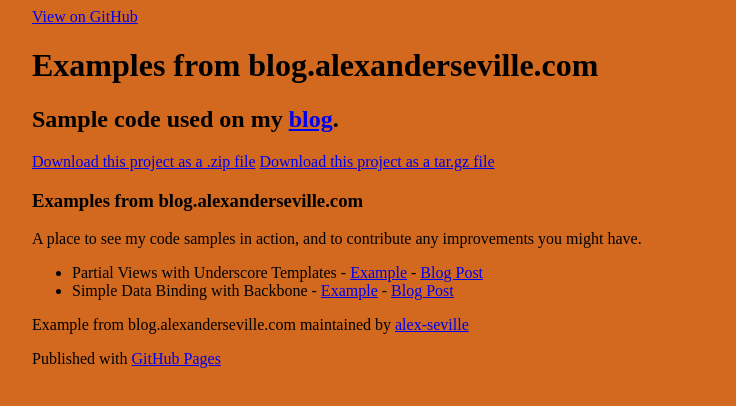
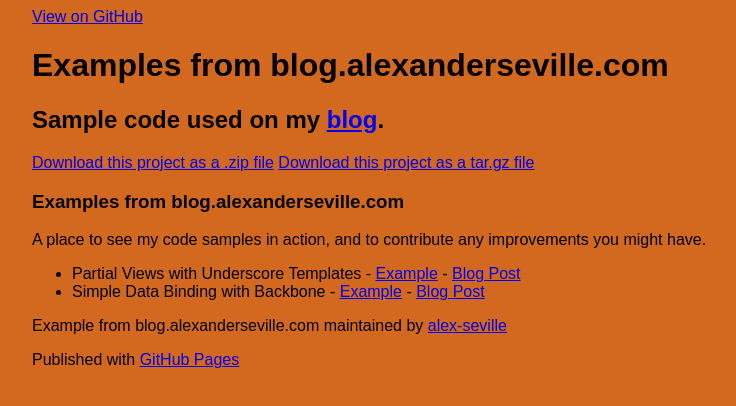
Before and after one commit to FeliOdras/DCI-Exercises, a plain HTML site: page CSSPratice/index.html in a window 1280 px wide. Shown: the whole page, without its empty margins (108-844 px from the left). Drawn offline with Linux system fonts and the light colour scheme.

Commit message:
Added font-family to entire page (body) through internal stylesheet

```diff
--- a/CSSPratice/index.html
+++ b/CSSPratice/index.html
@@ -7,7 +7,11 @@
     <meta name="description" content="Example from blog.alexanderseville.com : Sample code used on blog.alexanderseville.com" />
 
     <link rel="stylesheet" type="text/css" media="screen" href="stylesheets/stylesheet.css">
-
+    <style type="text/css">
+        body {
+            font-family: Arial, Helvetica, sans-serif;
+        }
+    </style>
     <title>Examples from blog.alexanderseville.com</title>
 </head>
 
```
